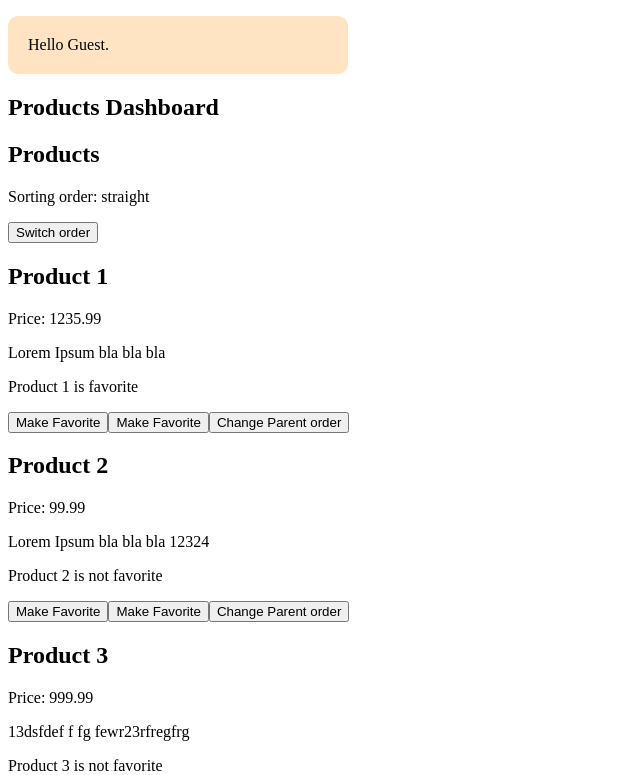
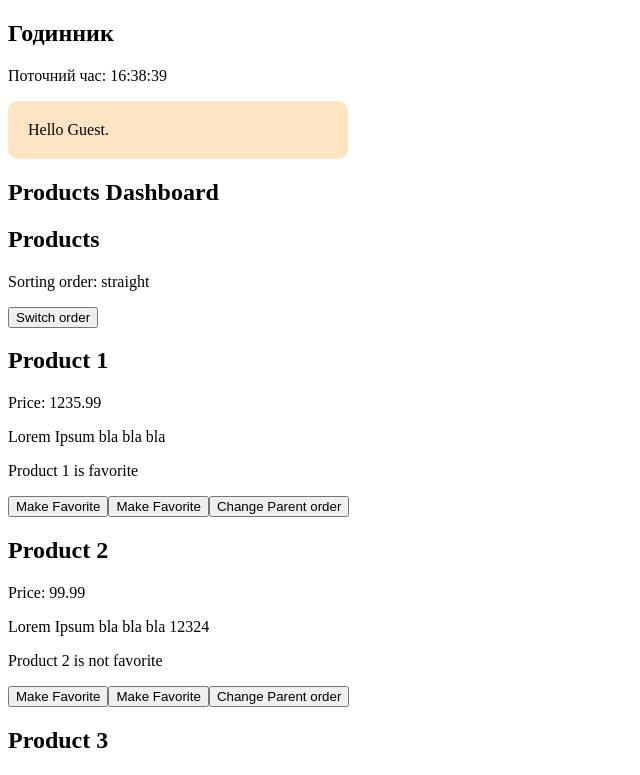
Before and after one commit to fc-fullstack-courses/pfe-2024-1-react-lessons, a React (Vite) app: page / in a window 1280 px wide. Shown: the top 775 px of the page, without its empty margins (0-640 px from the left). Built offline with nearby package versions, Linux system fonts and the light colour scheme.

Commit message:
Add broken Clock component

```diff
--- a/src/App.jsx
+++ b/src/App.jsx
@@ -3,6 +3,7 @@ import MyClassComponent from './components/MyClassComponent';
 import MyFunctionalComponent from './components/MyFunctionComponent';
 import Greeting from './components/Greeting';
 import ProductDashboard from './components/ProductDashboard';
+import Clock from './components/Clock';
 
 // звичайний елемент у реакті
 const elem1 = React.createElement(
@@ -51,6 +52,7 @@ function App() {
 
   return (
     <>
+      <Clock />
       <Greeting />
       <ProductDashboard />
     </>
--- /dev/null
+++ b/src/components/Clock/index.jsx
@@ -0,0 +1,16 @@
+import React from 'react';
+
+class Clock extends React.Component {
+  state = { currentTime: new Date() };
+
+  render() {
+    const { currentTime } = this.state;
+
+    return <div>
+      <h2>Годинник</h2>
+      <p>Поточний час: {currentTime.toLocaleTimeString('it-IT')}</p>
+    </div>;
+  }
+}
+
+export default Clock;
```
